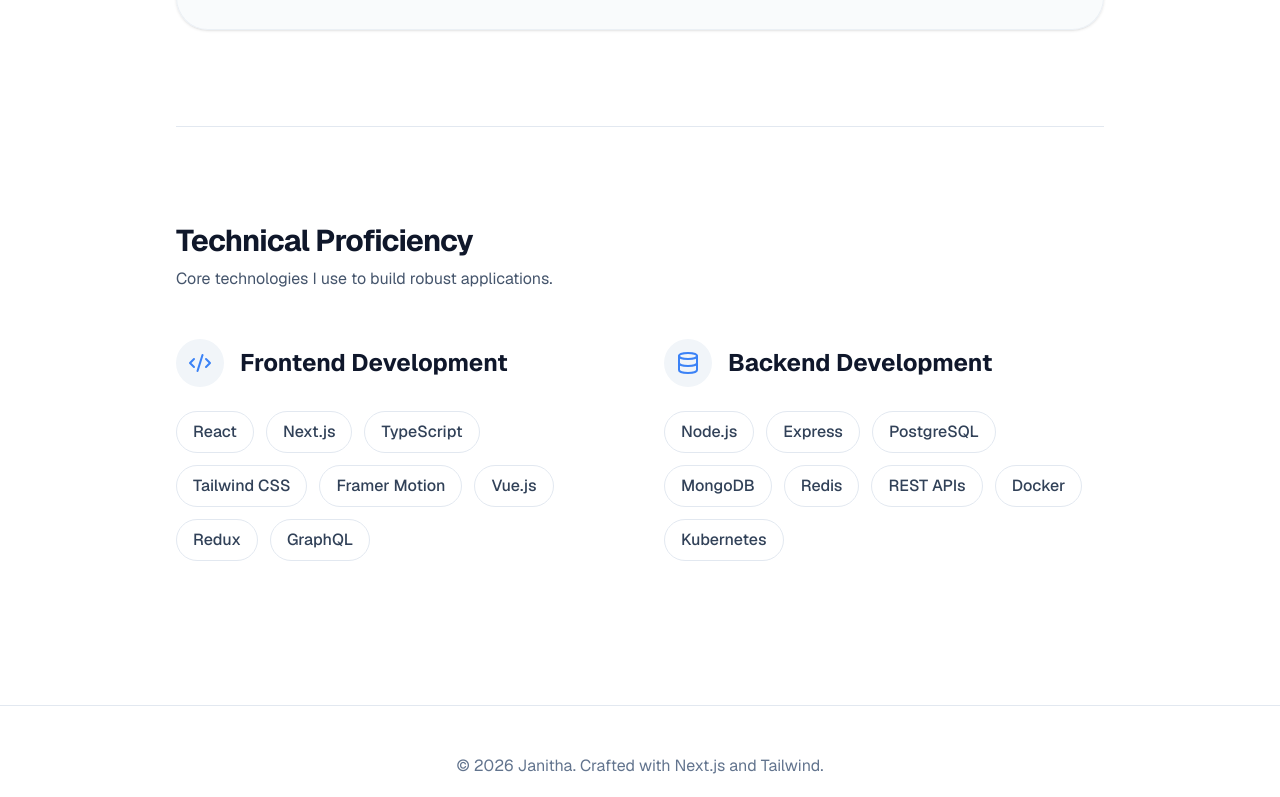
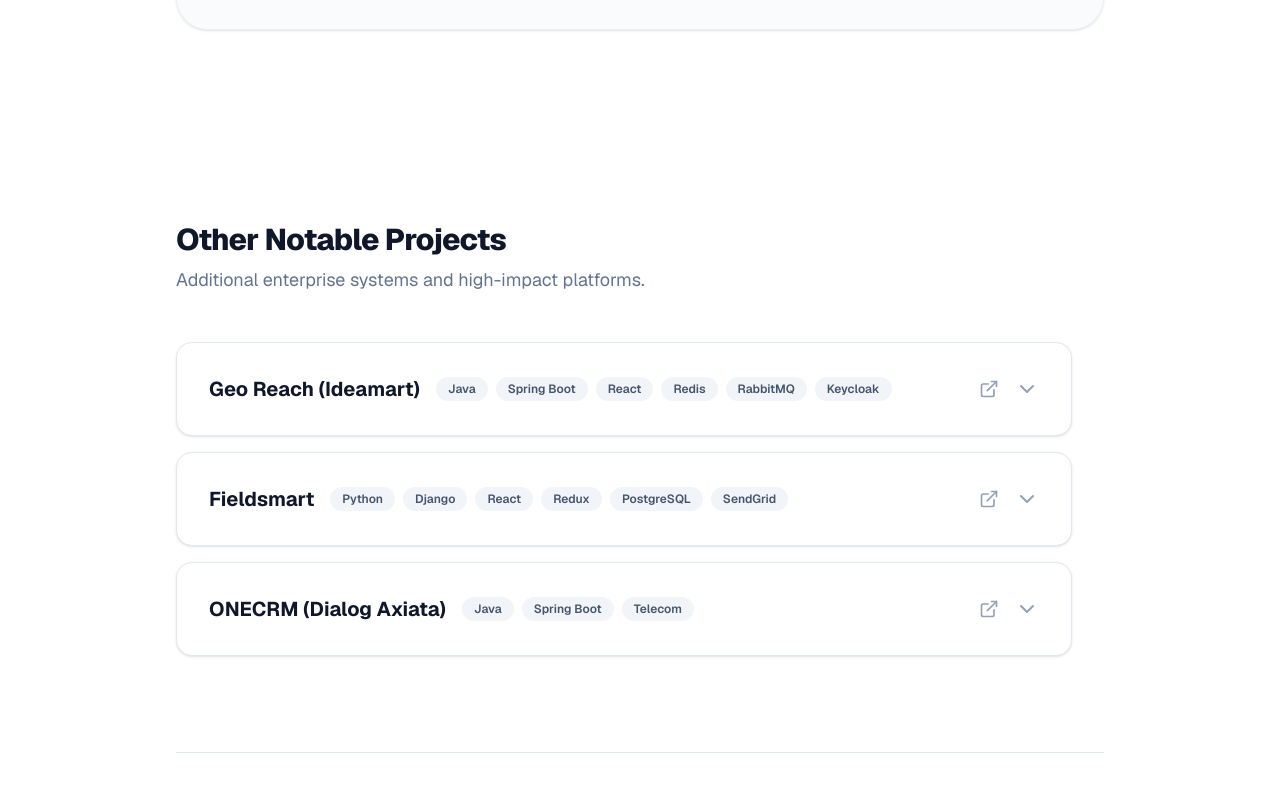
Before and after one commit to JanithaDhananjaya/janithadhananjaya.github.io, a Next.js app: page / in a window 1280 px wide. Shown: the part 3703-4500 px from the top of the page. Built offline with nearby package versions, Linux system fonts and the light colour scheme.

Commit message:
feat: Add Other Notable Projects accordion section with Framer Motion

```diff
--- a/src/app/page.tsx
+++ b/src/app/page.tsx
@@ -1,5 +1,6 @@
 import { Hero } from "@/components/Hero";
 import { Projects } from "@/components/Projects";
+import { OtherProjects } from "@/components/OtherProjects";
 import { Skills } from "@/components/Skills";
 import { Navbar } from "@/components/Navbar";
 
@@ -12,7 +13,10 @@
 
       <main className="max-w-5xl mx-auto px-6 sm:px-8 md:px-12 relative z-10 pt-16">
         <div id="about"><Hero /></div>
-        <div id="projects"><Projects /></div>
+        <div id="projects">
+          <Projects />
+          <OtherProjects />
+        </div>
         <div id="skills"><Skills /></div>
       </main>
 
--- /dev/null
+++ b/src/components/OtherProjects.tsx
@@ -0,0 +1,110 @@
+"use client";
+
+import { useState } from "react";
+import { motion, AnimatePresence } from "framer-motion";
+import { ChevronDown, ExternalLink } from "lucide-react";
+
+const otherProjects = [
+  {
+    id: "geo-reach",
+    title: "Geo Reach (Ideamart)",
+    tech: ["Java", "Spring Boot", "React", "Redis", "RabbitMQ", "Keycloak"],
+    summary: "A robust location-based campaign management system. Integrated Keycloak for secure authentication workflows and utilized RabbitMQ alongside Redis for high-throughput message queuing and caching.",
+  },
+  {
+    id: "fieldsmart",
+    title: "Fieldsmart",
+    tech: ["Python", "Django", "React", "Redux", "PostgreSQL", "SendGrid"],
+    summary: "An end-to-end workflow optimization platform designed specifically for contractors. Engineered seamless automated email notifications via SendGrid and established a robust Django REST architecture.",
+  },
+  {
+    id: "onecrm",
+    title: "ONECRM (Dialog Axiata)",
+    tech: ["Java", "Spring Boot", "Telecom"],
+    summary: "Mission-critical telecom billing and CRM platform execution. Spearheaded the resolution of over 100+ critical defects, directly improving aggregate product quality and stability by 15%.",
+  },
+];
+
+export function OtherProjects() {
+  const [openId, setOpenId] = useState<string | null>(null);
+
+  const toggleOpen = (id: string) => {
+    setOpenId(openId === id ? null : id);
+  };
+
+  return (
+    <section className="py-16 md:py-24">
+      <div className="mb-12">
+        <h2 className="text-3xl font-extrabold tracking-tight text-slate-900 dark:text-white">
+          Other Notable Projects
+        </h2>
+        <p className="text-slate-500 dark:text-slate-400 mt-2 text-lg">
+          Additional enterprise systems and high-impact platforms.
+        </p>
+      </div>
+
+      <div className="flex flex-col gap-4 max-w-4xl">
+        {otherProjects.map((project) => {
+          const isOpen = openId === project.id;
+
+          return (
+            <motion.div
+              layout
+              key={project.id}
+              className="border border-slate-200 dark:border-slate-800 rounded-2xl bg-white dark:bg-slate-950 overflow-hidden shadow-sm"
+            >
+              <button
+                onClick={() => toggleOpen(project.id)}
+                className="w-full flex items-center justify-between p-6 sm:p-8 hover:bg-slate-50 dark:hover:bg-slate-900/50 transition-colors text-left"
+              >
+                <div className="flex flex-col md:flex-row md:items-center gap-4 flex-1 pr-4">
+                  <h3 className="font-bold text-slate-900 dark:text-white text-xl whitespace-nowrap">
+                    {project.title}
+                  </h3>
+                  <div className="flex flex-wrap items-center gap-2">
+                    {project.tech.map((t) => (
+                      <span
+                        key={t}
+                        className="text-xs font-semibold px-3 py-1 rounded-full bg-slate-100 dark:bg-slate-800 text-slate-600 dark:text-slate-300"
+                      >
+                        {t}
+                      </span>
+                    ))}
+                  </div>
+                </div>
+
+                <div className="flex items-center gap-4 flex-shrink-0 text-slate-400 dark:text-slate-500">
+                  <ExternalLink className="hidden sm:block w-5 h-5 hover:text-accent transition-colors" />
+                  <motion.div
+                    animate={{ rotate: isOpen ? 180 : 0 }}
+                    transition={{ duration: 0.3, ease: "easeInOut" }}
+                  >
+                    <ChevronDown className="w-6 h-6" />
+                  </motion.div>
+                </div>
+              </button>
+
+              <AnimatePresence initial={false}>
+                {isOpen && (
+                  <motion.div
+                    initial={{ height: 0, opacity: 0 }}
+                    animate={{ height: "auto", opacity: 1 }}
+                    exit={{ height: 0, opacity: 0 }}
+                    transition={{ duration: 0.4, ease: "easeInOut" }}
+                  >
+                    <div className="px-6 pb-6 sm:px-8 sm:pb-8 pt-2">
+                      <div className="w-full h-px bg-slate-100 dark:bg-slate-800 mb-6" />
+                      <p className="text-slate-600 dark:text-slate-300 text-lg leading-relaxed max-w-3xl">
+                        {project.summary}
+                      </p>
+                    </div>
+                  </motion.div>
+                )}
+              </AnimatePresence>
+            </motion.div>
+          );
+        })}
+      </div>
+    </section>
+  );
+}
```
